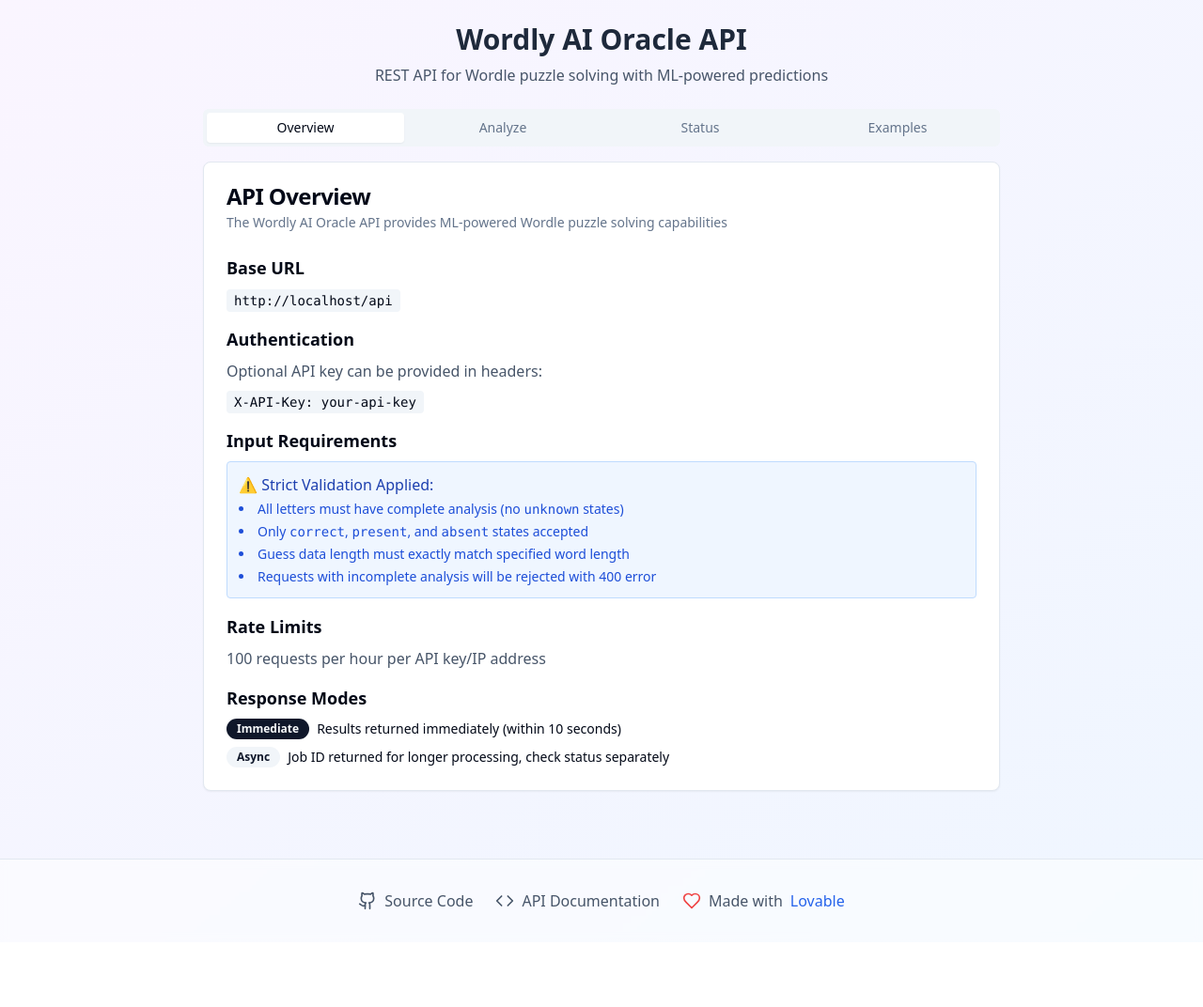
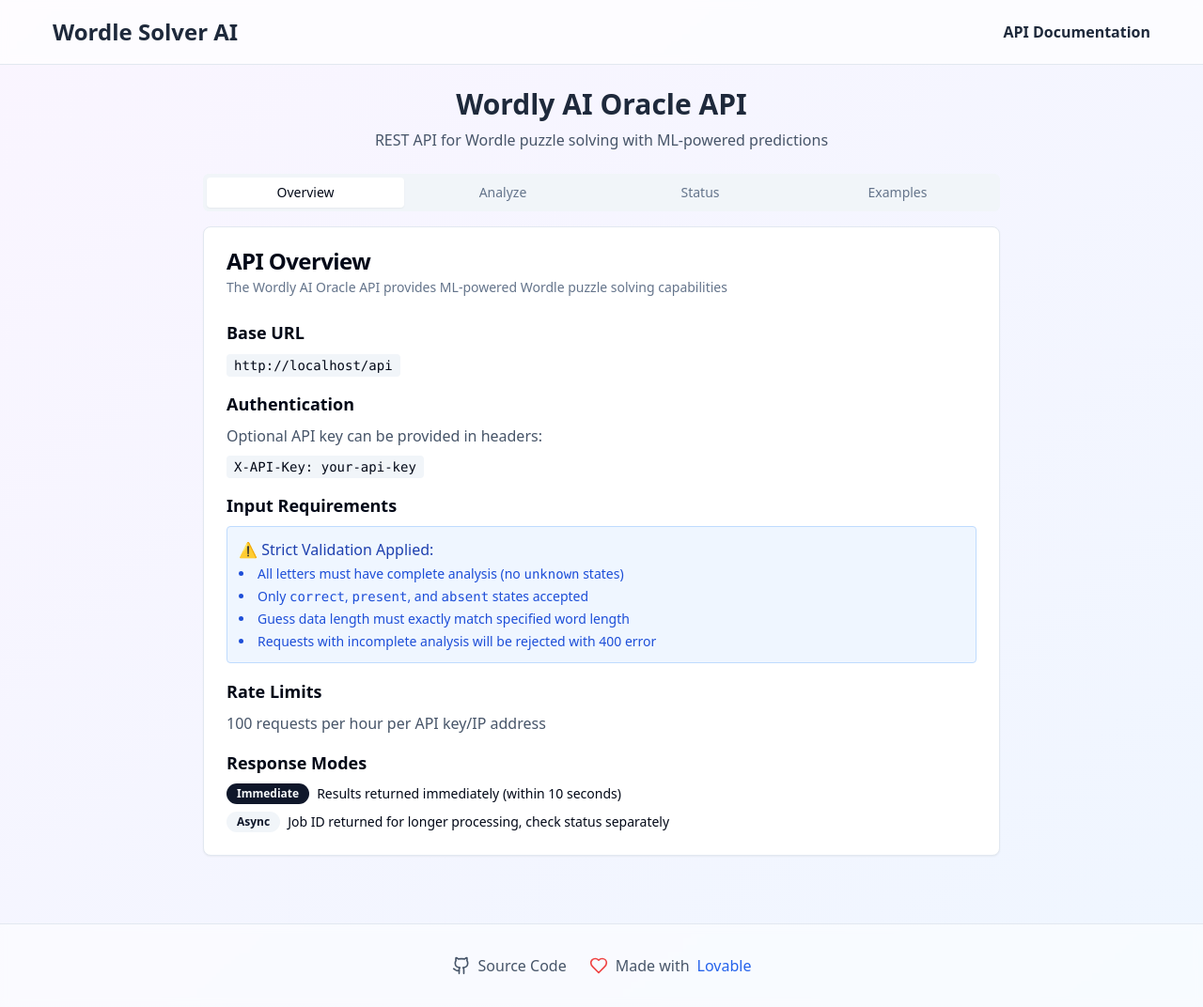
Before and after one commit to codingnooob/wordle-ai-oracle, a React (Vite) app: page /api-docs in a window 1280 px wide. Shown: the whole page at 94% size. Before the commit the page ends 1003 px from the top, so only its background shows below. Built offline with nearby package versions, Linux system fonts and the light colour scheme.

Commit message:
feat: Implement header navigation
Create a header component with "Wordle Solver AI" (left, links to home) and "API Documentation" (right, no icon). Integrate the header into the index and API docs pages. Remove the API link from the footer.

```diff
--- a/src/components/Footer.tsx
+++ b/src/components/Footer.tsx
@@ -1,5 +1,5 @@
 
-import { Github, Heart, Code } from 'lucide-react';
+import { Github, Heart } from 'lucide-react';
 
 const Footer = () => {
   return (
@@ -24,14 +24,6 @@ const Footer = () => {
             <span style={{ fontSize: 'clamp(0.875rem, 2vw, 1rem)' }}>Source Code</span>
           </a>
 
-          <a
-            href="/api-docs"
-            className="flex items-center hover:text-slate-800 transition-colors" style={{ gap: 'clamp(0.25rem, 1vw, 0.5rem)' }}
-          >
-            <Code style={{ width: 'clamp(16px, 3vw, 20px)', height: 'clamp(16px, 3vw, 20px)' }} />
-            <span style={{ fontSize: 'clamp(0.875rem, 2vw, 1rem)' }}>API Documentation</span>
-          </a>
-
           <div className="flex items-center" style={{ gap: 'clamp(0.25rem, 1vw, 0.5rem)' }}>
             <Heart style={{ width: 'clamp(16px, 3vw, 20px)', height: 'clamp(16px, 3vw, 20px)' }} className="text-red-500" />
             <span style={{ fontSize: 'clamp(0.875rem, 2vw, 1rem)' }}>Made with</span>
--- /dev/null
+++ b/src/components/Header.tsx
@@ -0,0 +1,41 @@
+
+import { Link, useLocation } from 'react-router-dom';
+
+const Header = () => {
+  const location = useLocation();
+
+  return (
+    <header className="w-full bg-white/70 backdrop-blur-sm border-b border-slate-200">
+      <div className="mx-auto" style={{
+        maxWidth: 'clamp(280px, 95vw, 1200px)',
+        paddingLeft: 'clamp(0.25rem, 2vw, 1rem)',
+        paddingRight: 'clamp(0.25rem, 2vw, 1rem)'
+      }}>
+        <div className="flex items-center justify-between" style={{
+          paddingTop: 'clamp(0.75rem, 2vw, 1rem)',
+          paddingBottom: 'clamp(0.75rem, 2vw, 1rem)'
+        }}>
+          <Link
+            to="/"
+            className="font-bold text-slate-800 hover:text-slate-600 transition-colors"
+            style={{ fontSize: 'clamp(1rem, 3vw, 1.5rem)' }}
+          >
+            Wordle Solver AI
+          </Link>
+
+          <Link
+            to="/api-docs"
+            className={`text-slate-600 hover:text-slate-800 transition-colors ${
+              location.pathname === '/api-docs' ? 'font-semibold text-slate-800' : ''
+            }`}
+            style={{ fontSize: 'clamp(0.875rem, 2vw, 1rem)' }}
+          >
+            API Documentation
+          </Link>
+        </div>
+      </div>
+    </header>
+  );
+};
+
+export default Header;
--- a/src/pages/ApiDocs.tsx
+++ b/src/pages/ApiDocs.tsx
@@ -1,10 +1,12 @@
 
 import ApiDocumentation from '@/components/ApiDocumentation';
+import Header from '@/components/Header';
 import Footer from '@/components/Footer';
 
 const ApiDocs = () => {
   return (
     <div className="min-h-screen bg-gradient-to-br from-purple-50 to-blue-50">
+      <Header />
       <ApiDocumentation />
       <Footer />
     </div>
--- a/src/pages/Index.tsx
+++ b/src/pages/Index.tsx
@@ -3,6 +3,7 @@ import { useState, useEffect } from 'react';
 import WordleBoard from '@/components/WordleBoard';
 import WordLengthSelector from '@/components/WordLengthSelector';
 import SolutionsList from '@/components/SolutionsList';
+import Header from '@/components/Header';
 import Footer from '@/components/Footer';
 import { Card } from '@/components/ui/card';
 import { mlTrainingService } from '@/utils/ml/mlTrainingService';
@@ -26,6 +27,8 @@ const Index = () => {
 
   return (
     <div className="min-h-screen bg-gradient-to-br from-slate-50 to-blue-50">
+      <Header />
+
       <div className="w-full" style={{ padding: 'clamp(0.25rem, 2vw, 1rem)' }}>
         <div className="mx-auto" style={{
           maxWidth: 'clamp(280px, 95vw, 1200px)',
@@ -33,12 +36,6 @@ const Index = () => {
           paddingRight: 'clamp(0.25rem, 2vw, 1rem)'
         }}>
           <div className="text-center" style={{ marginBottom: 'clamp(0.5rem, 3vw, 2rem)' }}>
-            <h1 className="font-bold text-slate-800" style={{
-              fontSize: 'clamp(1.125rem, 4vw, 2.25rem)',
-              marginBottom: 'clamp(0.25rem, 1vw, 0.5rem)'
-            }}>
-              Wordle Solver
-            </h1>
             <p className="text-slate-600" style={{ fontSize: 'clamp(0.75rem, 2vw, 1.125rem)' }}>
               Enter your guess and let AI find the most likely solutions
             </p>
```
